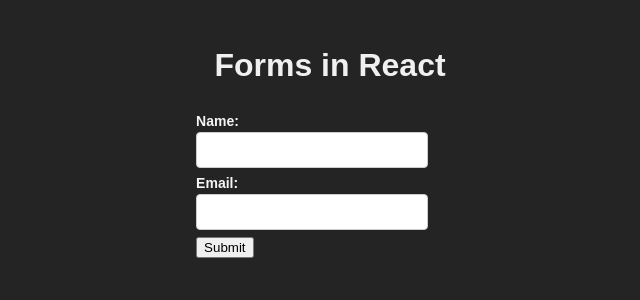
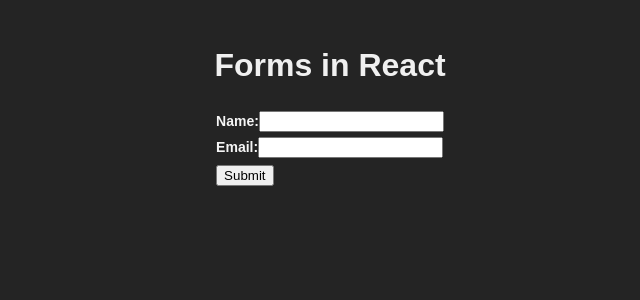
Before and after one commit to gjuanillo/react-refreshers, a React (Vite) app: page / in a window 1280 px wide. Shown: the top 300 px of the page, without its empty margins (310-950 px from the left). Built offline with nearby package versions, Linux system fonts and the light colour scheme.

Commit message:
React Hook Forms

```diff
--- a/package.json
+++ b/package.json
@@ -12,7 +12,8 @@
   "dependencies": {
     "axios": "^1.10.0",
     "react": "^19.1.0",
-    "react-dom": "^19.1.0"
+    "react-dom": "^19.1.0",
+    "react-hook-form": "^7.60.0"
   },
   "devDependencies": {
     "@eslint/js": "^9.25.0",
--- a/src/HookForms.tsx
+++ b/src/HookForms.tsx
@@ -1,68 +1,27 @@
-import React, { useState, type ChangeEvent } from "react";
+import { useForm, type SubmitHandler } from "react-hook-form";
 
 type FormFields = {
-    name: string
-    email: string
+    name: string;
+    email: string;
 }
 
-type FormErrors = Partial<Record<keyof FormFields, string>>;
-
 function HookForms() {
-    const [formData, setFormData] = useState<FormFields>({
-        name: '',
-        email: ''
-    });
-
-    const [errors, setErrors] = useState<FormErrors>({})
-
-    const validate = (): FormErrors => {
-        const newErrors: FormErrors = {};
-        if (!formData.name.trim()) {
-            newErrors.name = 'Name is required!';
-        }
-        if (!formData.email.trim()) {
-            newErrors.email = 'Email is required!';
-        }
-        return newErrors;
+    const { register, handleSubmit } = useForm<FormFields>();
+    const onSubmit: SubmitHandler<FormFields> = (data): void => {
+        console.log(data);
     };
-
-    const handleSubmit = (e: React.FormEvent<HTMLFormElement>): void => {
-        e.preventDefault();
-
-        const validationErrors: FormErrors = validate();
-        if (Object.keys(validationErrors).length > 0) {
-            setErrors(validationErrors)
-        } else {
-            console.log('Form Data Submitted', formData);
-        }
-    }
-
-    const handleChange = (e: ChangeEvent<HTMLInputElement>): void => {
-        const {name, value} = e.target;
-        console.log(name, ': ', value);
-        setFormData({ ...formData, [name]: value });
-        if (errors[name as keyof FormFields]) {
-            const newErrors = {...errors};
-            delete newErrors[name as keyof FormFields];
-            setErrors(newErrors);
-        }
-    }
 
     return (
         <div>
             <h1>Forms in React</h1>
-            <form onSubmit={handleSubmit}>
+            <form onSubmit={handleSubmit(onSubmit)}>
                 <label>
                     Name:
-                    <input type='text' name='name' value={formData.name} onChange={handleChange} />
-                    <br/>
-                    {errors.name && <span style={{ color: 'red' }}>{errors.name}</span>}
+                    <input {...register('name')} />
                 </label>
                 <label>
                     Email:
-                    <input type='email' name='email' value={formData.email} onChange={handleChange} />
-                    <br/>
-                    {errors.email && <span style={{ color: 'red' }}>{errors.email}</span>}
+                    <input {...register('email')} />
                 </label>
                 <button type='submit'>Submit</button>
             </form>
```
Also changed, not shown: 1 other file (tests, documents, lock files or other folders).
